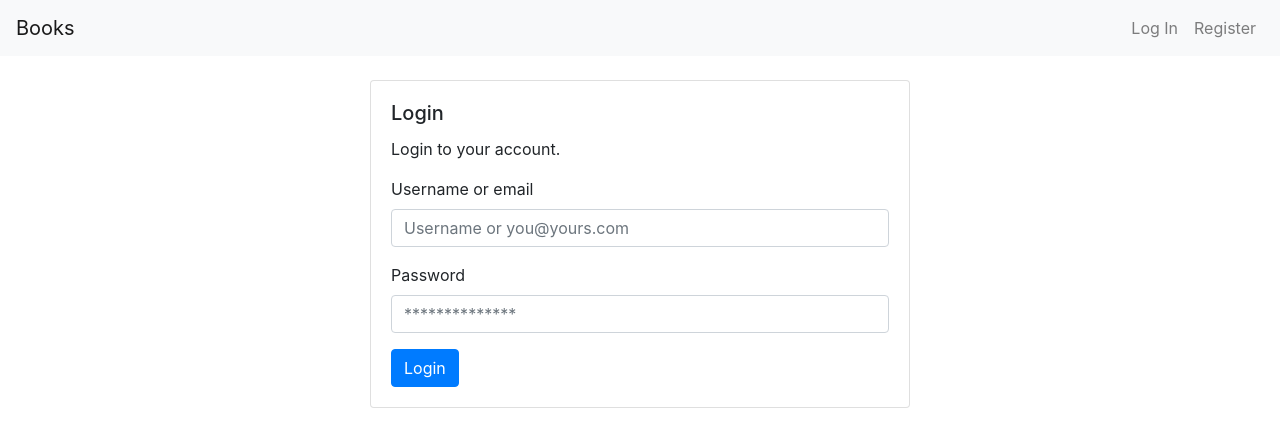
After one commit to tsilvap/books, a Flask app: page /login in a window 1280 px wide. The commit adds this page. Shown: the top 447 px of the page. Run offline with Flask 2, Linux system fonts and the light colour scheme; some libraries are stand-ins or nearby versions.

Commit message:
Create login page layout

```diff
--- a/application.py
+++ b/application.py
@@ -28,3 +28,7 @@ def index():
 @app.route("/register")
 def register():
     return render_template("register.html.j2")
+
+@app.route("/login")
+def login():
+    return render_template("login.html.j2")
--- a/templates/layout.html.j2
+++ b/templates/layout.html.j2
@@ -14,7 +14,7 @@
   </head>
   <body>
     <nav class="navbar navbar-expand-lg navbar-light bg-light">
-      <a href="#" class="navbar-brand">Books</a>
+      <a href="{{ url_for('index') }}" class="navbar-brand">Books</a>
       <button class="navbar-toggler"
               type="button"
               data-toggle="collapse"
@@ -28,10 +28,10 @@
       <div class="collapse navbar-collapse" id="navbarNav">
         <ul class="navbar-nav ml-auto">
           <li class="nav-item">
-            <a href="#" class="nav-link">Log In</a>
+            <a href="{{ url_for('login') }}" class="nav-link">Log In</a>
           </li>
           <li class="nav-item">
-            <a href="#" class="nav-link">Register</a>
+            <a href="{{ url_for('register') }}" class="nav-link">Register</a>
           </li>
         </ul>
       </div>
--- /dev/null
+++ b/templates/login.html.j2
@@ -0,0 +1,27 @@
+{% extends "layout.html.j2" %}
+
+{% block body %}
+  <div class="row justify-content-center">
+    <div class="col-12 col-md-8 col-xl-6">
+
+      <div class="card my-4">
+        <div class="card-body">
+          <h5 class="card-title">Login</h5>
+          <p class="card-text">Login to your account.</p>
+          <form action="{{ url_for('login') }}" method="post">
+            <div class="form-group">
+              <label for="user-or-email">Username or email</label>
+              <input type="text" class="form-control" id="user-or-email" name="user-or-email" placeholder="Username or you@yours.com">
+            </div>
+            <div class="form-group">
+              <label for="password">Password</label>
+              <input type="password" class="form-control" id="password" name="password" placeholder="**************">
+            </div>
+            <button type="submit" class="btn btn-primary">Login</button>
+          </form>
+        </div>
+      </div>
+
+    </div>
+  </div>
+{% endblock %}
```
